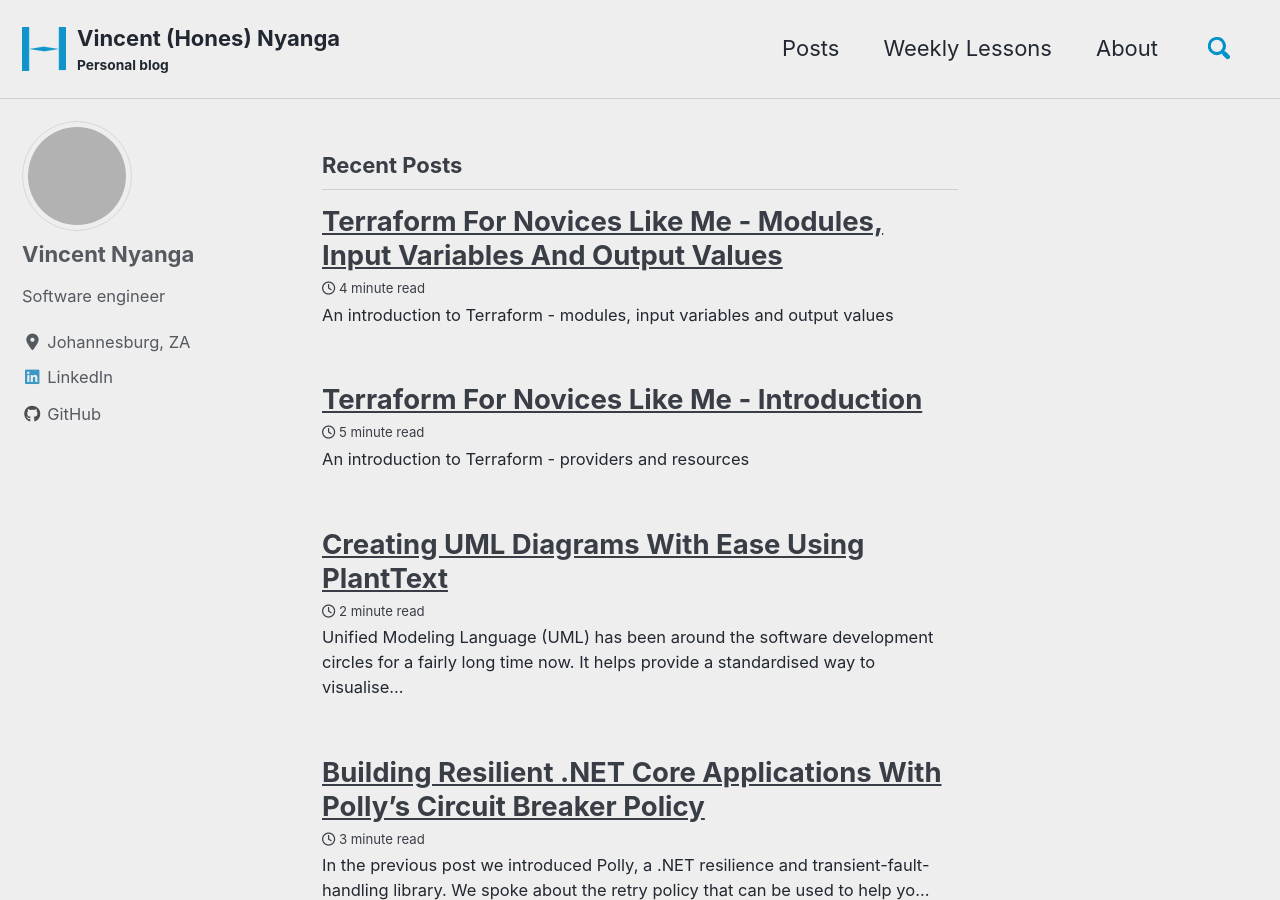
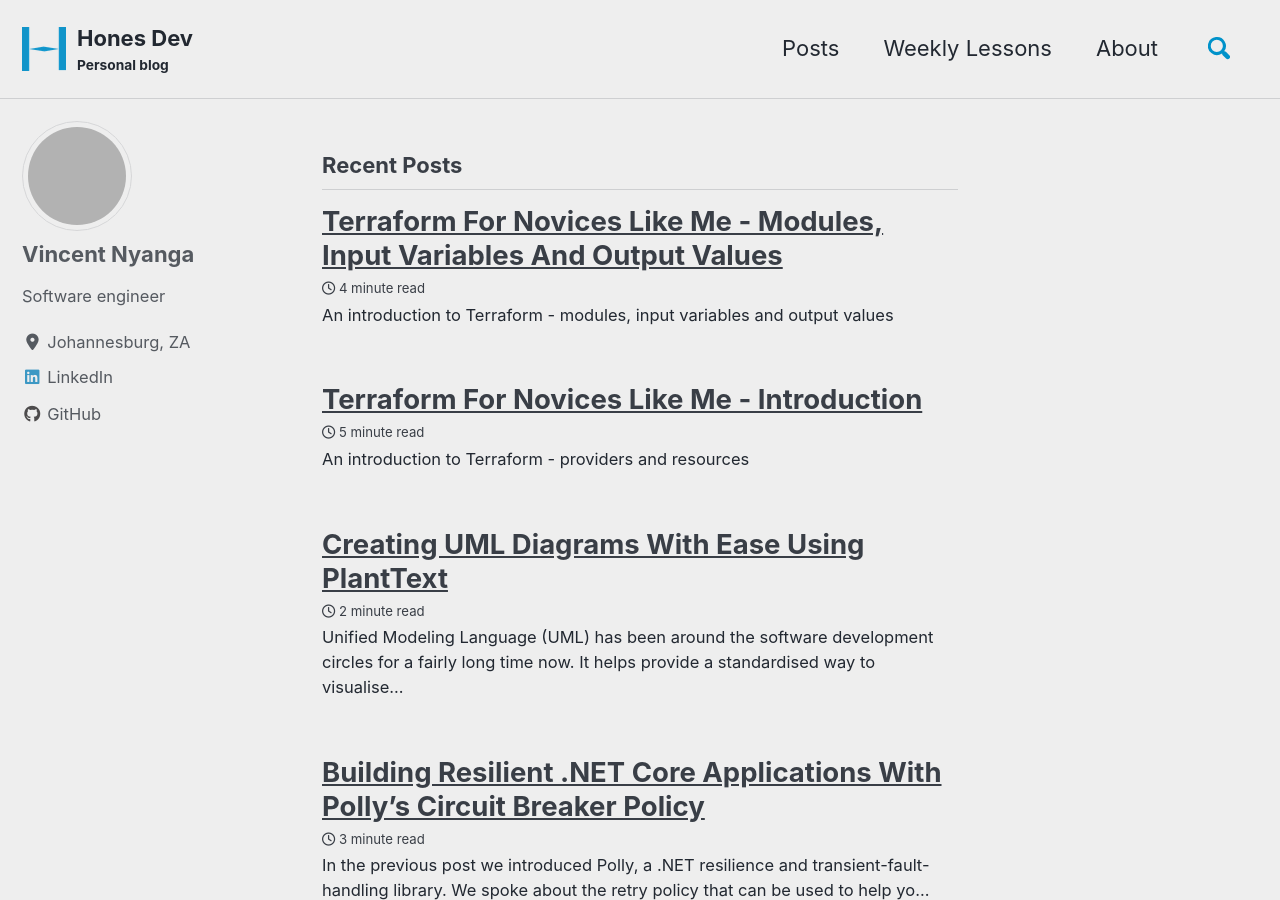
Before and after one commit to vince-nyanga/vince-nyanga.github.io, a Jekyll site: the page built from index.html, in a window 1280 px wide and 900 px high. Built offline with Jekyll 4.4.1, drawn with Linux system fonts in a browser that asks for light colours; cached includes are drawn as plain includes; nearby versions of some CDN libraries; the list of posts is cut into pages by our own code; grey boxes are pictures that could not be loaded.

Commit message:
renamed title

```diff
--- a/_config.yml
+++ b/_config.yml
@@ -16,7 +16,7 @@
 
 # Site Settings
 locale: "en-ZA"
-title: "Vincent (Hones) Nyanga"
+title: "Hones Dev"
 title_separator: "|"
 subtitle: Personal blog
 name: "Vincent Nyanga"
```
